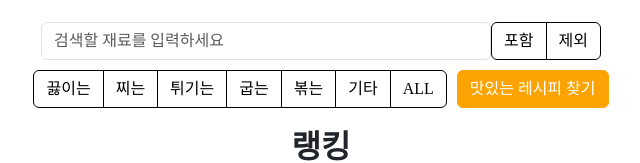
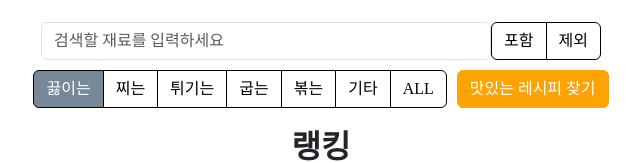
Before and after one commit to RecipeOfFive/react, a React (Create React App) app in the folder recipe_of_five_front/: page / in a window 1280 px wide. In both pictures the pointer is over the label "끓이는". Shown: the part 146-309 px from the top of the page, without its empty margins (319-959 px from the left). Built offline with nearby package versions, Linux system fonts and the light colour scheme; no server answers; a web font is replaced by a local one.

Commit message:
feat/css: hover시 색상변경

```diff
--- a/recipe_of_five_front/src/components/SearchInd/style.css
+++ b/recipe_of_five_front/src/components/SearchInd/style.css
@@ -171,3 +171,13 @@
   color: #ffffff !important;
   border-color: #cb8203 !important;
 }
+
+
+/* 필터버튼 Hover 상태에서의 스타일 */
+.custom-active2:hover,
+.custom-inactive2:hover,
+.custom-active3:hover,
+.custom-inactive3:hover {
+  background-color: lightslategray !important;
+  color: white !important;
+}
```
